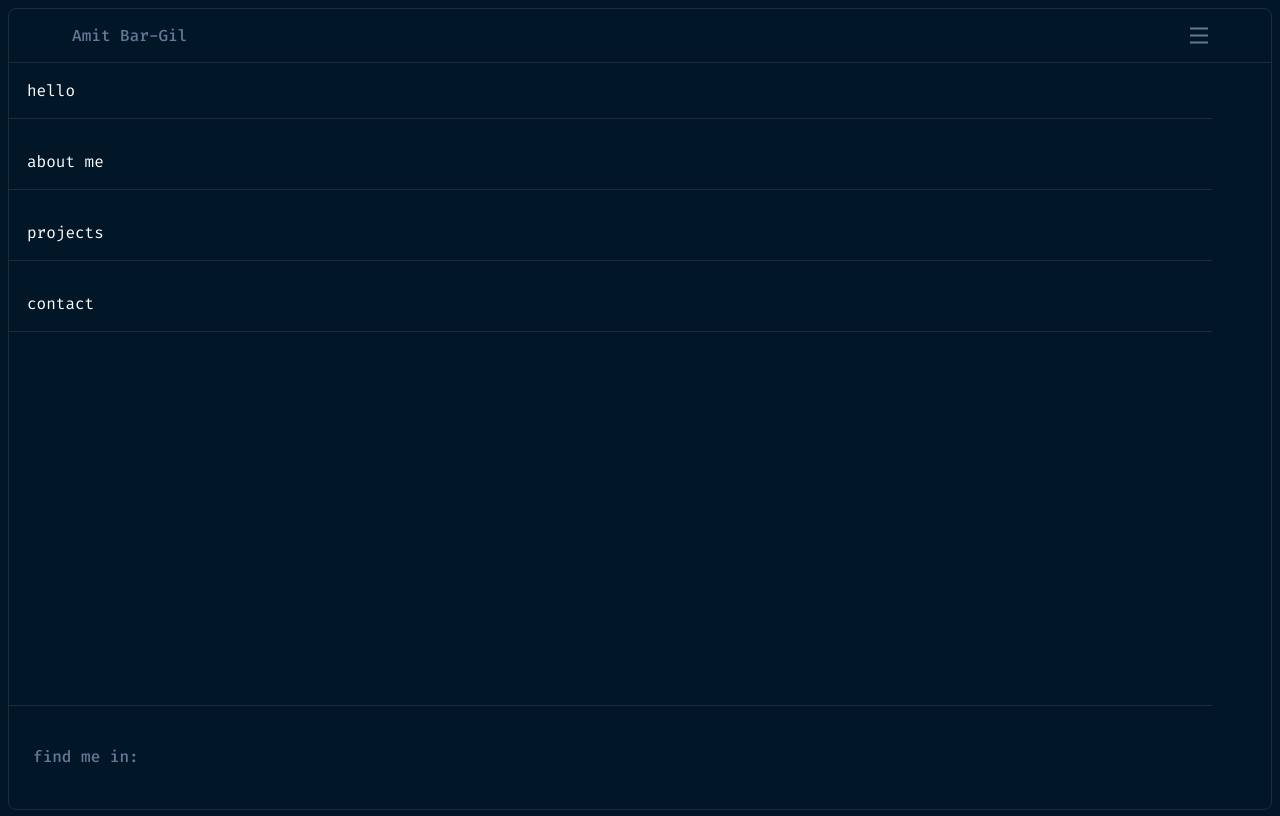
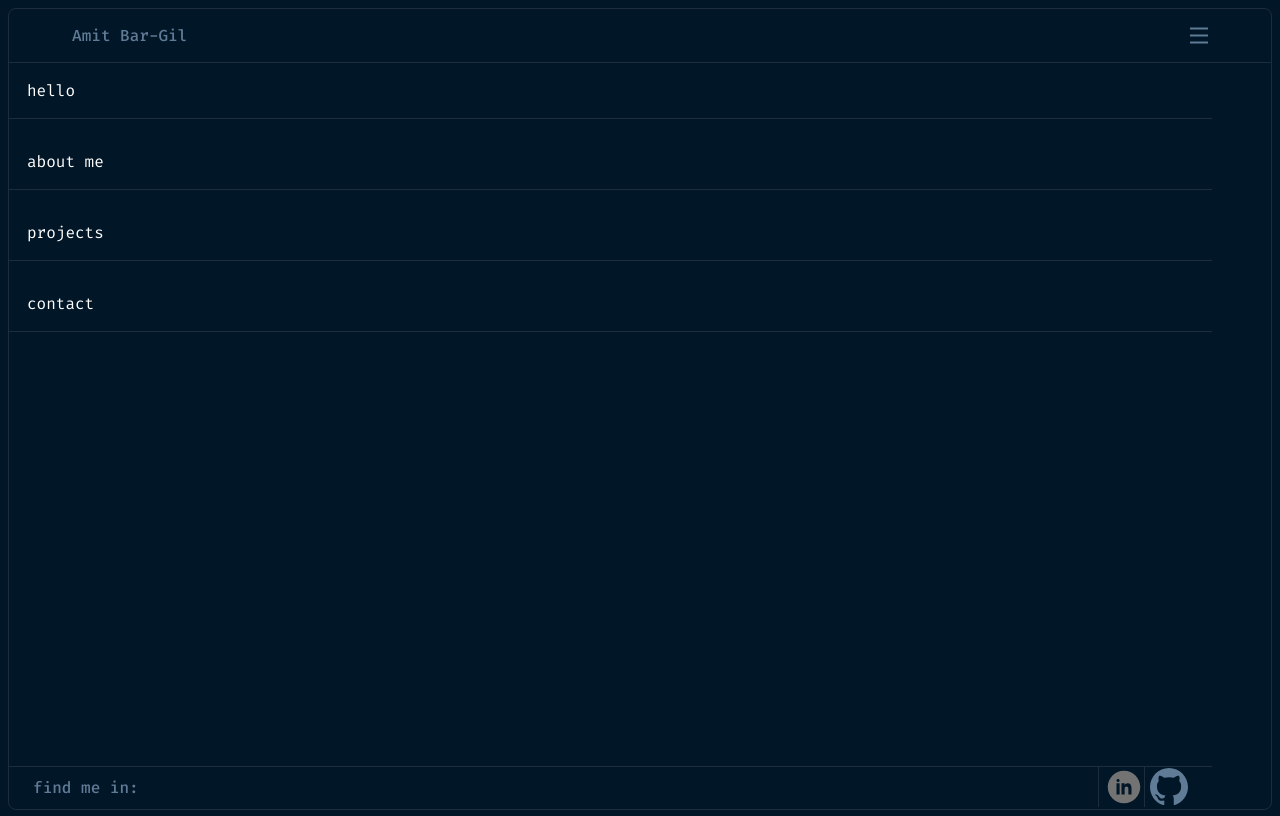
Before and after one commit to AmitGit217/portfolio, a React (Create React App) app: page / in a window 1280 px wide. Both pictures are taken after a click on the picture 1198 px from the left and 35 px from the top of the page. Built offline with nearby package versions, Linux system fonts and the light colour scheme.

Commit message:
feat: menu footer links

```diff
--- a/src/blocks/menu.css
+++ b/src/blocks/menu.css
@@ -42,11 +42,27 @@
 
 .menu__footer {
     border-top: 1px solid #1e2d3d;
-    padding: 2%;
+    display: flex;
+    justify-content: space-between;
+    padding: 0 2% 0 2%;
+    height: 40px;
 }
 .menu__footer-caption {
     font-weight: 450;
     font-size: 16px;
     line-height: 21px;
     color: #607b96;
+    align-self: center;
+    margin: 0;
 }
+
+.menu__social {
+    border-left: 1px solid #1e2d3d;
+    transition: 0.3s;
+    height: 100%;
+    padding-left: 5px;
+}
+
+.menu__social:hover {
+    opacity: 0.6;
+}
--- a/src/components/Menu.tsx
+++ b/src/components/Menu.tsx
@@ -1,5 +1,7 @@
 import React from "react";
 import "../blocks/menu.css";
+import githubIcon from "../assets/images/github-social.svg";
+import linkedinIcon from "../assets/images/linkedin-social.svg";
 
 function Menu(props: { showMenu: boolean }) {
     return (
@@ -12,6 +14,30 @@ function Menu(props: { showMenu: boolean }) {
             </nav>
             <div className='menu__footer'>
                 <p className='menu__footer-caption'>find me in: </p>
+                <div className='menu__footer-links'>
+                    <a
+                        href='https://www.linkedin.com/in/amitbg/'
+                        target={"_blank"}
+                        rel='noreferrer'
+                        className='menu__link'>
+                        <img
+                            className='menu__social menu__social_linkedin'
+                            src={linkedinIcon}
+                            alt='linkedin icon'
+                        />
+                    </a>
+                    <a
+                        href='https://github.com/AmitGit217'
+                        target={"_blank"}
+                        rel='noreferrer'
+                        className='menu__link'>
+                        <img
+                            className='menu__social'
+                            src={githubIcon}
+                            alt='github icon'
+                        />
+                    </a>
+                </div>
             </div>
         </div>
     );
--- a/src/pages/Home.tsx
+++ b/src/pages/Home.tsx
@@ -22,8 +22,10 @@ function Home() {
                     <span>
                         <a
                             className='value'
+                            target={"_blank"}
+                            rel='noreferrer'
                             href='https://github.com/AmitGit217'>
-                            https://github.com/AmitGit217"
+                            "https://github.com/AmitGit217"
                         </a>
                     </span>
                 </p>
```
Also changed, not shown: src/assets/images/github-social.svg (added), src/assets/images/linkedin-social.svg (added).
